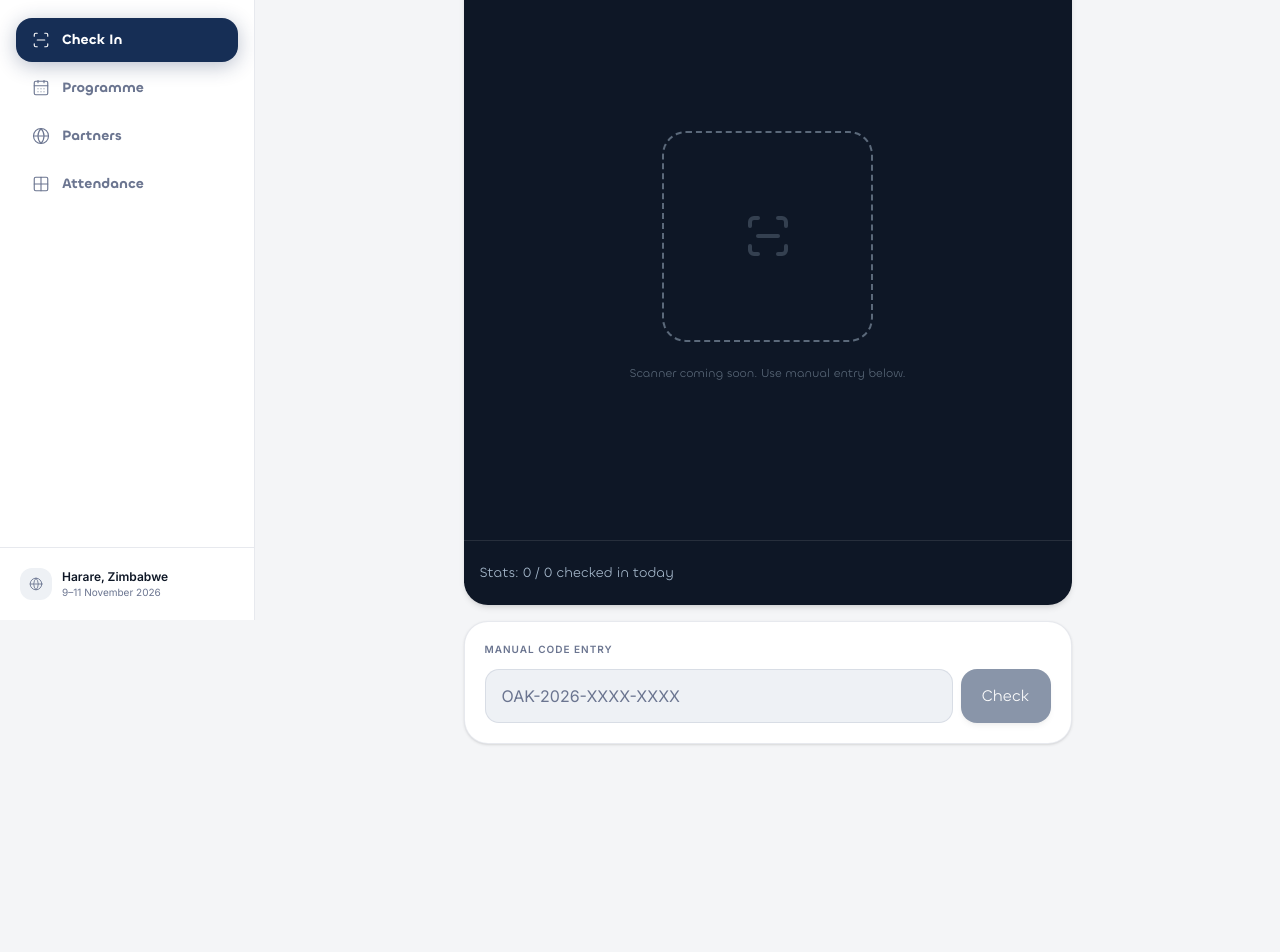
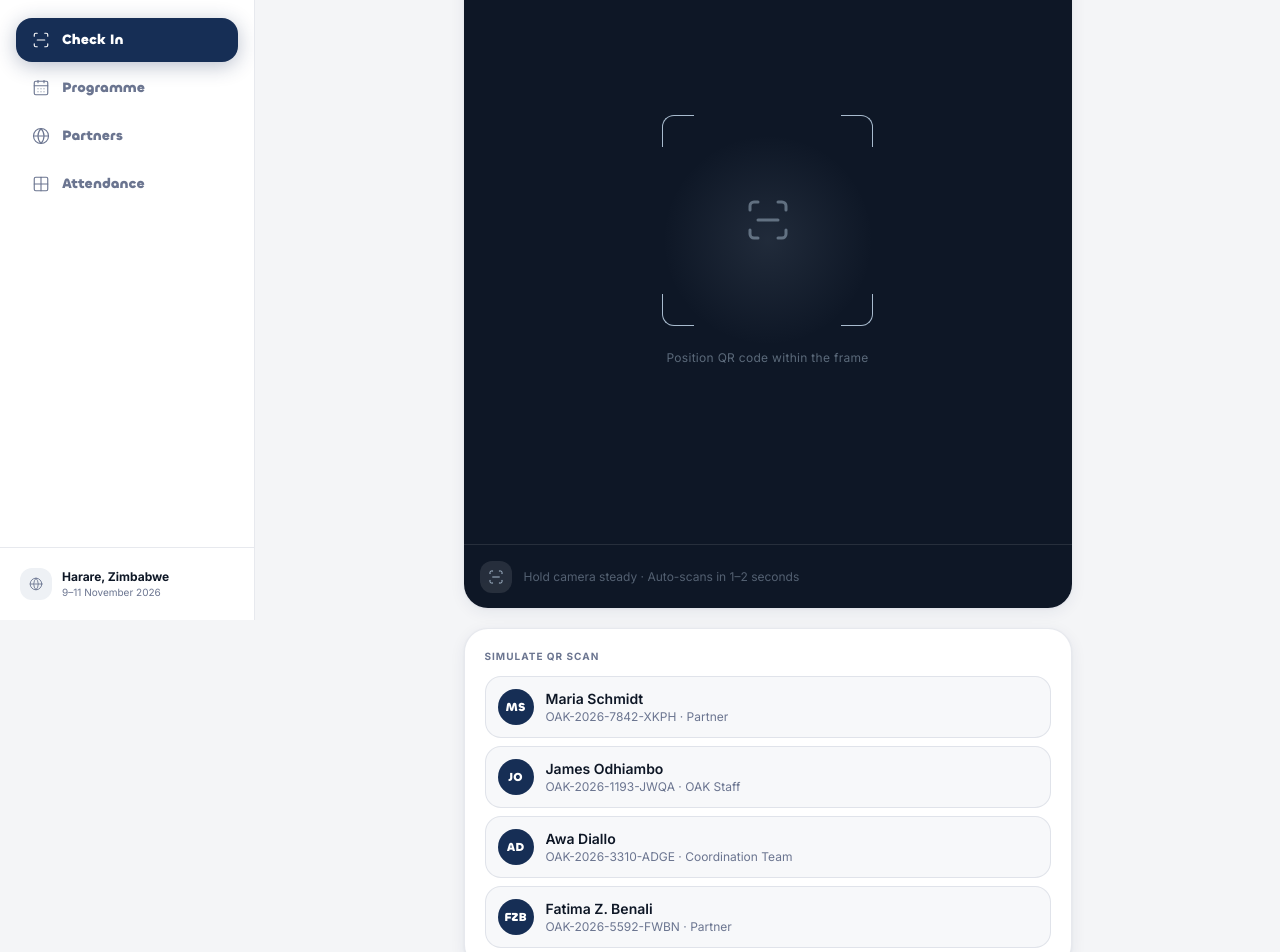
Before and after one commit to marthatazvivinga480-cyber/OAK_Project-, a Next.js app: page /checkin in a window 1280 px wide. Shown: the part 180-1132 px from the top of the page. Built offline with nearby package versions, Linux system fonts and the light colour scheme.

Commit message:
checked in fix

```diff
--- a/src/components/CheckIn/CheckIn.tsx
+++ b/src/components/CheckIn/CheckIn.tsx
@@ -3,6 +3,33 @@
 import { useState } from "react";
 import { ScanLine, CheckCircle2, AlertCircle } from "lucide-react";
 import Sidebar from "@/components/Sidebar";
+
+const SIMULATED_ATTENDEES = [
+  {
+    initials: "MS",
+    name: "Maria Schmidt",
+    qrCodeId: "OAK-2026-7842-XKPH",
+    role: "Partner",
+  },
+  {
+    initials: "JO",
+    name: "James Odhiambo",
+    qrCodeId: "OAK-2026-1193-JWQA",
+    role: "OAK Staff",
+  },
+  {
+    initials: "AD",
+    name: "Awa Diallo",
+    qrCodeId: "OAK-2026-3310-ADGE",
+    role: "Coordination Team",
+  },
+  {
+    initials: "FZB",
+    name: "Fatima Z. Benali",
+    qrCodeId: "OAK-2026-5592-FWBN",
+    role: "Partner",
+  },
+] as const;
 
 export default function CheckIn() {
   const [manualCode, setManualCode] = useState("");
@@ -42,69 +69,157 @@ export default function CheckIn() {
   }
 
   return (
-    <div className="flex min-h-[1394px] bg-[#F4F5F7] pb-[80px] md:pb-0">
+    <div className="flex min-h-screen bg-[#F4F5F7] pb-[80px] md:pb-0">
       <Sidebar />
-      <main className="min-h-[1394px] min-w-0 flex-1 bg-[#F4F5F7]">
-        <div className="mx-auto w-full max-w-[672px] px-[32px] py-[40px] max-sm:px-[16px]">
-          <div className="h-[56px] w-full">
-            <h1 className="m-0 h-[32px] w-full font-chillax text-[24px] font-bold leading-[32px] tracking-[0px] text-[#0E1726]">
+
+      <main className="min-h-screen min-w-0 flex-1 bg-[#F4F5F7]">
+        <div className="mx-auto w-full max-w-[672px] px-8 py-10 max-sm:px-4">
+          <div className="w-full">
+            <h1 className="m-0 font-chillax text-2xl font-bold leading-[32px] text-[#0E1726]">
               Event Check-In
             </h1>
-            <p className="m-0 h-[24px] w-full pt-[4px] font-inter text-[14px] font-normal leading-[20px] tracking-[0px] text-[#6B7590]">
+
+            <p className="m-0 mt-1 font-inter text-sm font-normal leading-5 text-[#6B7590]">
               Scan an attendee QR code to check them in
             </p>
           </div>
 
-          <div className="mt-[16px] h-[673px] w-full overflow-hidden rounded-[24px] bg-[#0E1726] shadow-md">
-            <div className="relative h-[608px] w-full overflow-hidden flex flex-col items-center justify-center p-8">
+          {/* Camera / scan viewfinder */}
+          <div className="mt-5 w-full overflow-hidden rounded-3xl bg-[#0E1726] shadow-[0_4px_16px_0_#1C2E5A12,0_1px_3px_0_#1C2E5A0D]">
+            <div className="relative flex h-[608px] w-full items-center justify-center overflow-hidden p-8">
+              {/* ambient glow */}
+              <div
+                aria-hidden="true"
+                className="pointer-events-none absolute inset-0 flex items-center justify-center"
+              >
+                <div
+                  className="h-[212px] w-[212px] rounded-full"
+                  style={{
+                    backgroundImage:
+                      "radial-gradient(circle, rgba(168,187,206,0.12) 0%, rgba(168,187,206,0) 70%)",
+                  }}
+                />
+              </div>
+
               {status === "success" && checkedInAttendee ? (
-                <div className="bg-white/10 p-6 rounded-2xl flex flex-col items-center text-center backdrop-blur-sm border border-white/20">
-                  <CheckCircle2 className="w-16 h-16 text-green-400 mb-4" />
-                  <h2 className="text-2xl text-white font-chillax font-bold">{checkedInAttendee.first_name} {checkedInAttendee.last_name}</h2>
-                  <p className="text-[#A8BBCE] mt-2">{checkedInAttendee.organization}</p>
-                  <p className="text-green-300 mt-1 font-semibold">{checkedInAttendee.role}</p>
-                  <button onClick={() => setStatus("idle")} className="mt-8 px-6 py-2 bg-white/10 hover:bg-white/20 rounded-full text-white transition">Scan Next</button>
+                <div className="relative z-10 flex flex-col items-center rounded-2xl border border-white/20 bg-white/10 p-6 text-center backdrop-blur-sm">
+                  <CheckCircle2 className="mb-4 h-16 w-16 text-green-400" />
+                  <h2 className="font-chillax text-2xl font-bold text-white">
+                    {checkedInAttendee.first_name} {checkedInAttendee.last_name}
+                  </h2>
+                  <p className="mt-2 text-[#A8BBCE]">{checkedInAttendee.organization}</p>
+                  <p className="mt-1 font-semibold text-green-300">{checkedInAttendee.role}</p>
+                  <button
+                    onClick={() => setStatus("idle")}
+                    className="mt-8 rounded-full bg-white/10 px-6 py-2 text-white transition hover:bg-white/20"
+                  >
+                    Scan Next
+                  </button>
                 </div>
               ) : (
-                <div className="relative">
-                  <div className="h-[211px] w-[211px] border-2 border-[#A8BBCE] border-dashed rounded-3xl opacity-50 flex items-center justify-center">
-                    <ScanLine className="w-12 h-12 text-[#A8BBCE]/50" />
+                <div className="relative z-10 flex flex-col items-center">
+                  {/* viewfinder frame with corner brackets */}
+                  <div className="relative flex h-[211px] w-[211px] items-center justify-center">
+                    <span
+                      aria-hidden="true"
+                      className="absolute left-0 top-0 h-8 w-8 rounded-tl-xl border-l border-t border-[#A8BBCE]"
+                    />
+                    <span
+                      aria-hidden="true"
+                      className="absolute right-0 top-0 h-8 w-8 rounded-tr-xl border-r border-t border-[#A8BBCE]"
+                    />
+                    <span
+                      aria-hidden="true"
+                      className="absolute bottom-0 left-0 h-8 w-8 rounded-bl-xl border-b border-l border-[#A8BBCE]"
+                    />
+                    <span
+                      aria-hidden="true"
+                      className="absolute bottom-0 right-0 h-8 w-8 rounded-br-xl border-b border-r border-[#A8BBCE]"
+                    />
+
+                    <ScanLine
+                      className="h-12 w-12 text-[#A8BBCE]/50"
+                      strokeWidth={1.5}
+                      aria-hidden="true"
+                    />
                   </div>
-                  <p className="absolute -bottom-10 left-1/2 -translate-x-1/2 text-center text-[12px] text-[#A8BBCE]/50 whitespace-nowrap">
-                    Scanner coming soon. Use manual entry below.
+
+                  <p className="mt-6 whitespace-nowrap text-center font-inter text-[12px] leading-4 tracking-[0.3px] text-[#A8BBCE]/50">
+                    Position QR code within the frame
                   </p>
                 </div>
               )}
             </div>
-            <div className="flex h-[65px] w-full items-center gap-[12px] border-t border-[#FFFFFF1A] p-[16px]">
-              <p className="m-0 text-[#A8BBCE] text-sm">
-                Stats: {stats.total_checked_in} / {stats.total_registered} checked in today
+
+            <div className="flex h-16 w-full items-center gap-3 border-t border-[#FFFFFF1A] p-4">
+              <span className="flex h-8 w-8 shrink-0 items-center justify-center rounded-xl bg-[#FFFFFF1A]">
+                <ScanLine className="h-4 w-4 text-[#A8BBCE]" strokeWidth={1.5} aria-hidden="true" />
+              </span>
+
+              <p className="m-0 font-inter text-[12px] leading-4 text-[#A8BBCE]/[0.45]">
+                Hold camera steady · Auto-scans in 1–2 seconds
               </p>
             </div>
           </div>
 
-          <div className="mt-[16px] w-full rounded-[24px] border border-[#1C2E5A1A] bg-white p-[20px] shadow-sm">
-            <p className="m-0 font-inter text-[10px] font-semibold uppercase leading-[15px] tracking-[1px] text-[#6B7590]">
+          {/* Simulate QR Scan */}
+          <div className="mt-5 w-full rounded-3xl border border-[#1C2E5A1A] bg-white p-5 shadow-[0_4px_16px_0_#1C2E5A12,0_1px_3px_0_#1C2E5A0D]">
+            <p className="m-0 font-inter text-[10px] font-bold uppercase leading-[15px] tracking-[1px] text-[#6B7590]">
+              Simulate QR Scan
+            </p>
+
+            <div className="mt-3 flex flex-col gap-2">
+              {SIMULATED_ATTENDEES.map((attendee) => (
+                <button
+                  key={attendee.qrCodeId}
+                  type="button"
+                  onClick={() => handleCheckIn(attendee.qrCodeId)}
+                  disabled={status === "loading"}
+                  className="flex w-full items-center gap-3 rounded-2xl border border-[#1C2E5A1A] bg-[#F7F8FA] p-3 text-left transition hover:bg-[#EEF1F5] disabled:opacity-50"
+                >
+                  <span className="flex h-9 w-9 shrink-0 items-center justify-center rounded-full bg-[#162E55] font-chillax text-xs font-bold text-white">
+                    {attendee.initials}
+                  </span>
+
+                  <span className="min-w-0 flex-1">
+                    <span className="block truncate font-inter text-sm font-semibold text-[#0E1726]">
+                      {attendee.name}
+                    </span>
+                    <span className="block truncate font-inter text-xs text-[#6B7590]">
+                      {attendee.qrCodeId} · {attendee.role}
+                    </span>
+                  </span>
+                </button>
+              ))}
+            </div>
+          </div>
+
+          {/* Manual Code Entry */}
+          <div className="mt-5 w-full rounded-3xl border border-[#1C2E5A1A] bg-white p-5 shadow-[0_4px_16px_0_#1C2E5A12,0_1px_3px_0_#1C2E5A0D]">
+            <p className="m-0 font-inter text-[10px] font-bold uppercase leading-[15px] tracking-[1px] text-[#6B7590]">
               Manual Code Entry
             </p>
+
             {status === "error" && (
-               <div className="mt-4 p-3 bg-red-50 border border-red-100 rounded-xl flex items-center gap-2 text-red-600 text-sm">
-                  <AlertCircle className="w-4 h-4" /> {message}
-               </div>
+              <div className="mt-4 flex items-center gap-2 rounded-xl border border-red-100 bg-red-50 p-3 text-sm text-red-600">
+                <AlertCircle className="h-4 w-4" /> {message}
+              </div>
             )}
-            <div className="mt-[12px] flex w-full gap-[8px] max-sm:flex-col">
+
+            <div className="mt-3 flex w-full gap-2 max-sm:flex-col">
               <input
                 type="text"
                 value={manualCode}
                 onChange={(e) => setManualCode(e.target.value)}
                 placeholder="OAK-2026-XXXX-XXXX"
-                className="flex-1 rounded-[14px] border border-[#1C2E5A1A] bg-[#EEF1F5] px-[16px] py-[14px] font-inter text-[15px] text-[#0E1726] outline-none placeholder:text-[#6B7590] focus:border-[#162E55]"
+                className="flex-1 rounded-[14px] border border-transparent bg-[#EEF1F5] px-4 py-[14px] font-inter text-[15px] text-[#0E1726] outline-none placeholder:text-[#6B7590] focus:border-transparent focus:outline-none focus:ring-0"
               />
+
               <button
                 type="button"
                 onClick={() => handleCheckIn(manualCode.trim())}
                 disabled={status === "loading" || !manualCode.trim()}
-                className="w-[90px] rounded-[16px] bg-[#162E55] text-white font-chillax font-semibold shadow-md transition hover:bg-[#1C3A6B] disabled:opacity-50"
+                className="w-[90px] rounded-2xl bg-[#162E55] font-chillax font-semibold text-white shadow-[0_4px_20px_0_#1C2E5A4D] transition hover:bg-[#1C3A6B] disabled:opacity-50"
               >
                 {status === "loading" ? "..." : "Check"}
               </button>
--- a/src/components/Sidebar.tsx
+++ b/src/components/Sidebar.tsx
@@ -71,21 +71,13 @@ export default function Sidebar() {
 
   const isAttendanceArea = pathname === "/attendance";
 
-  const isRegisterArea =
-    pathname === "/" ||
-    pathname === "/register" ||
-    pathname?.startsWith("/registration-preview") ||
-    pathname?.startsWith("/qr-code");
-
   const mobileNavigation = isAttendanceArea
     ? attendanceNavigation
     : isCheckInArea
       ? checkInNavigation
       : attendeeNavigation;
 
-  const desktopNavigation = isRegisterArea
-    ? navigationItems.filter((item) => item.href === "/register")
-    : navigationItems;
+  const desktopNavigation = navigationItems;
 
   function isActive(href: string) {
     if (href === "/register") {
@@ -155,9 +147,9 @@ export default function Sidebar() {
               className="
                 h-7
                 pt-3
-                font-chillax
+                font-inter
                 text-xs
-                font-semibold
+                font-bold
                 uppercase
                 leading-4
                 tracking-[1.2px]
@@ -209,7 +201,7 @@ export default function Sidebar() {
                       py-3
                       font-[var(--font-inter)]
                       text-[14px]
-                      font-semibold
+                      font-bold
                       leading-5
                       no-underline
                       ${
@@ -270,7 +262,7 @@ export default function Sidebar() {
                     truncate
                     font-inter
                     text-[12px]
-                    font-semibold
+                    font-bold
                     leading-4
                     text-[#0E1726]
                   "
@@ -300,7 +292,6 @@ export default function Sidebar() {
           MOBILE BOTTOM NAVIGATION
       ========================================================= */}
 
-      {!isRegisterArea && (
       <nav
         aria-label="Mobile navigation"
         className="
@@ -397,7 +388,6 @@ export default function Sidebar() {
           );
         })}
       </nav>
-      )}
     </>
   );
 }
```
Also changed, not shown: src/app/registration-preview/page.tsx (+1 -49 lines), src/components/QRCodeDisplay/QRCodeDisplay.tsx (+77 -103 lines), src/components/RegistrationForm/Registration.tsx (+18 -25 lines), src/components/SuccesfullyCheckedIn/SuccessfullyChekedIn.tsx (+7 -7 lines). Lines whose indentation alone changed are shown as unchanged.
